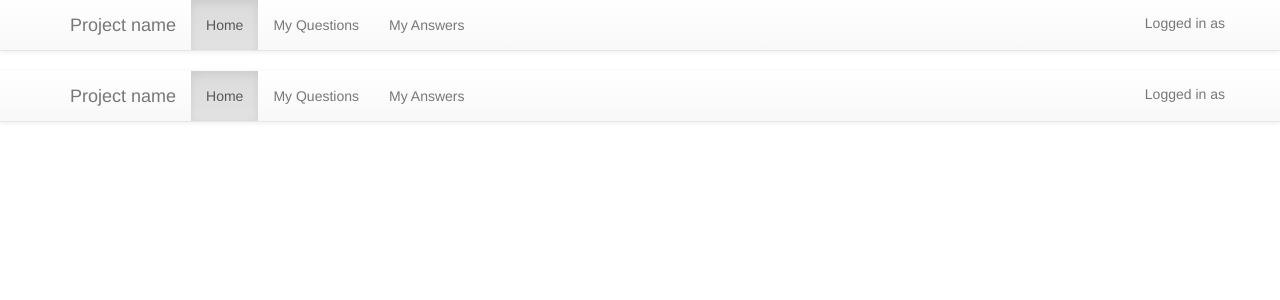
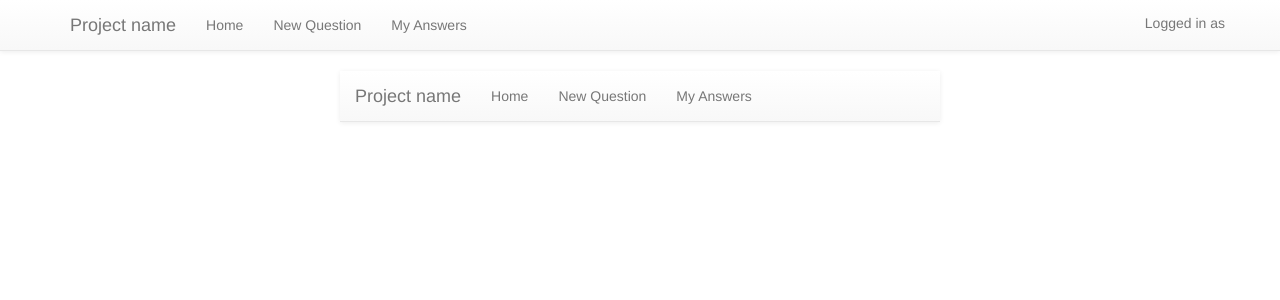
Before and after one commit to fayeli/WildHacks2k14, a Node server app: template views/layout.hbs in a window 1280 px wide; the page is wider, and only the part inside the window is pictured. Shown: the top 300 px of that part. Run offline with Node 20, Linux system fonts and the light colour scheme; the template is opened without the code that fills it, so the values that code supplies are empty; some libraries are stand-ins or nearby versions.

Commit message:
i forgot to push before chipotle im so sorry

```diff
--- a/public/stylesheets/style.css
+++ b/public/stylesheets/style.css
@@ -1 +1 @@
-body{font:14px Helvetica,Arial,sans-serif}a{color:#00B7FF}
+body{font:14px Helvetica,Arial,sans-serif}.content{margin:auto;width:600px}a{color:#00B7FF}
--- a/public/stylesheets/style.less
+++ b/public/stylesheets/style.less
@@ -1,5 +1,10 @@
 body {
   font: 14px Helvetica, Arial, sans-serif;
+}
+
+.content{
+  margin: auto;
+  width: 600px;
 }
 
 a {
--- a/routes/surveys.js
+++ b/routes/surveys.js
@@ -6,4 +6,9 @@ router.get('/', function(req, res) {
   res.send('respond with a resource');
 });
 
+/* GET new surveys form. */
+router.get('/new', function(req, res) {
+  res.render('surveys/new', { title: 'New Survey' });
+});
+
 module.exports = router;
--- a/views/layout.hbs
+++ b/views/layout.hbs
@@ -17,15 +17,17 @@
         </div>
         <div id="navbar" class="navbar-collapse collapse">
           <ul class="nav navbar-nav">
-            <li class="active"><a href="#">Home</a></li>
-            <li><a href="#questions">My Questions</a></li>
+            <li><a href="/">Home</a></li>
+            <li><a href="/surveys/new">New Question</a></li>
             <li><a href="#answers">My Answers</a></li>
           </ul>
             <p class="navbar-text navbar-right">Logged in as</p>
         </div><!--/.nav-collapse -->
       </div>
     </nav>
-{{{body}}}
+<div class="content">
+  {{{body}}}
+</div>
 </body>
 <script src="https://ajax.googleapis.com/ajax/libs/jquery/1.11.1/jquery.min.js"></script>
 <!-- Latest compiled and minified JavaScript -->
```
Also changed, not shown: views/questions.hbs (deleted, +0 -12 lines).
